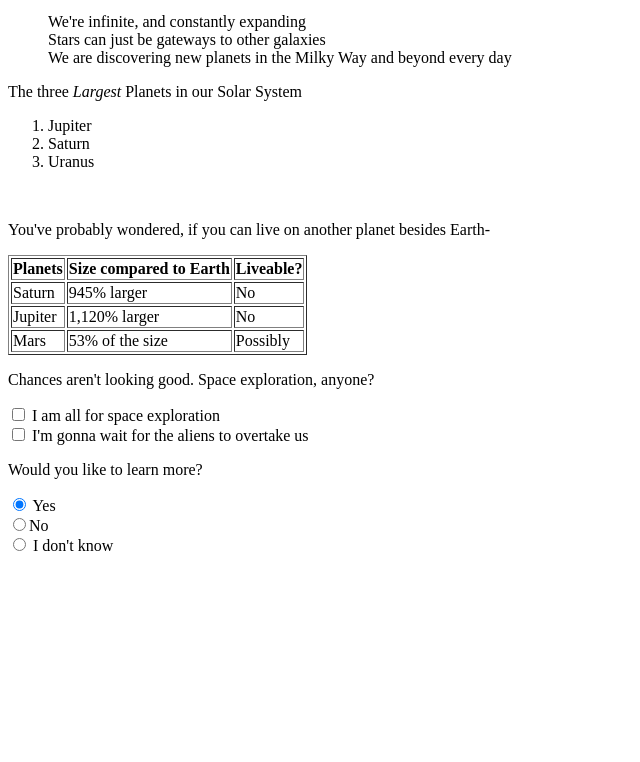
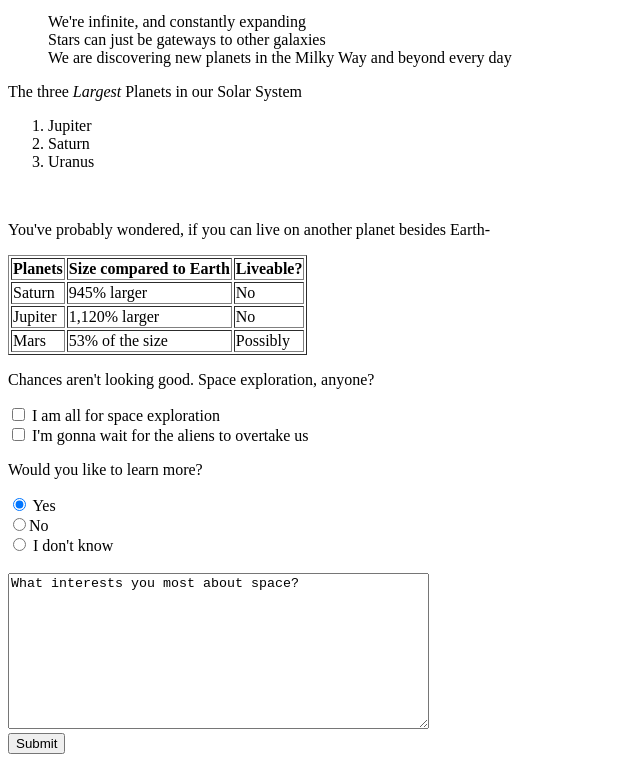
Before and after one commit to bbrundin/week-2-practice-assessment, a plain HTML site: page index.html in a window 1280 px wide. Shown: the part 153-915 px from the top of the page, without its empty margins (0-640 px from the left). Before the commit the page ends 800 px from the top, so only its background shows below. Drawn offline with Linux system fonts and the light colour scheme.

Commit message:
added message box

```diff
--- a/index.html
+++ b/index.html
@@ -67,8 +67,14 @@
   <input type="radio" name="learn" value="no">No<br>
   <input type="radio" name="learn" value="idk"> I don't know
 </form>
-
-
+<br>
+<form>
+</div>
+    <div><textarea name="textarea"
+      rows="10" cols="50">What interests you most about space?</textarea>
+    </div>
+      <button type="submit">Submit</button>
+</form>
 
 </body>
 </html>
```
